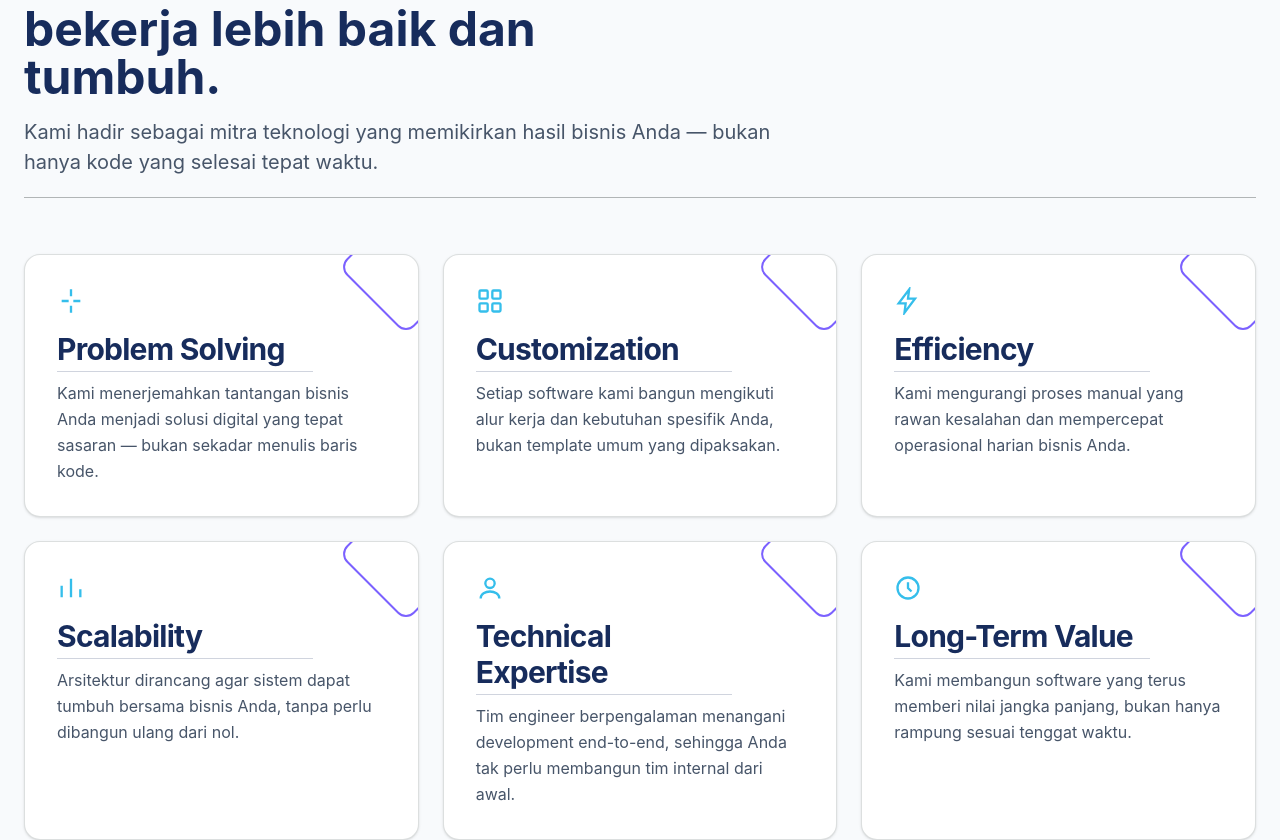
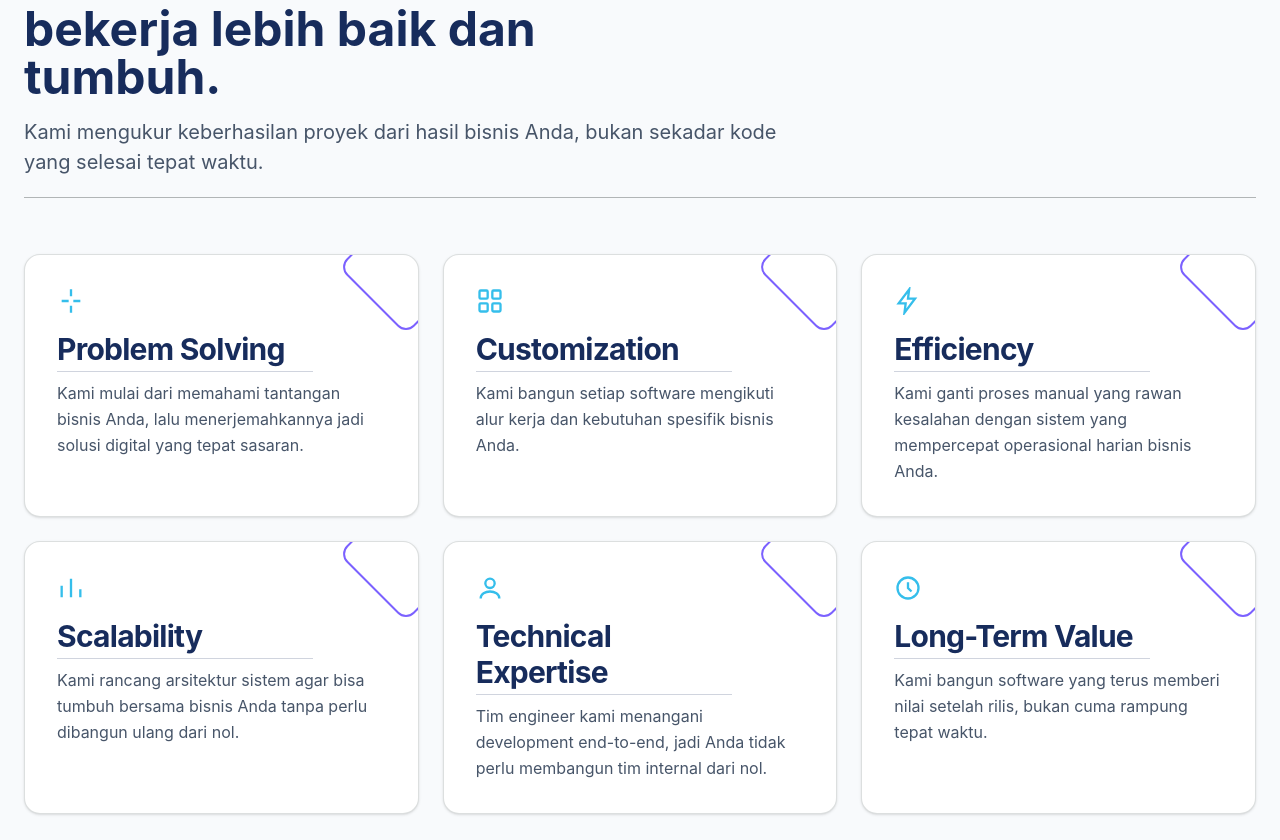
Before and after one commit to fractabase/company-profile, a React (Vite) app: page / in a window 1280 px wide. Shown: the part 2266-3106 px from the top of the page. Built offline with nearby package versions, Linux system fonts and the light colour scheme.

Commit message:
refactor(value-proposition): enhance ValueProposition descriptions for improved clarity and impact
Description:
Refined the ValueProposition descriptions to improve clarity, engagement, and overall impact, making the benefits and value offered easier for users to understand.

```diff
--- a/src/features/value-proposition/ValuePropositionSection.jsx
+++ b/src/features/value-proposition/ValuePropositionSection.jsx
@@ -6,36 +6,35 @@ const benefits = [
     icon: Icons.ProblemSolving,
     title: "Problem Solving",
     description:
-      "Kami menerjemahkan tantangan bisnis Anda menjadi solusi digital yang tepat sasaran — bukan sekadar menulis baris kode.",
+      "Kami mulai dari memahami tantangan bisnis Anda, lalu menerjemahkannya jadi solusi digital yang tepat sasaran.",
   },
   {
     icon: Icons.Customization,
     title: "Customization",
-    description:
-      "Setiap software kami bangun mengikuti alur kerja dan kebutuhan spesifik Anda, bukan template umum yang dipaksakan.",
+    description: "Kami bangun setiap software mengikuti alur kerja dan kebutuhan spesifik bisnis Anda.",
   },
   {
     icon: Icons.Efficiency,
     title: "Efficiency",
-    description: "Kami mengurangi proses manual yang rawan kesalahan dan mempercepat operasional harian bisnis Anda.",
+    description:
+      "Kami ganti proses manual yang rawan kesalahan dengan sistem yang mempercepat operasional harian bisnis Anda.",
   },
   {
     icon: Icons.Scalability,
     title: "Scalability",
     description:
-      "Arsitektur dirancang agar sistem dapat tumbuh bersama bisnis Anda, tanpa perlu dibangun ulang dari nol.",
+      "Kami rancang arsitektur sistem agar bisa tumbuh bersama bisnis Anda tanpa perlu dibangun ulang dari nol.",
   },
   {
     icon: Icons.TechnicalExpertise,
     title: "Technical Expertise",
     description:
-      "Tim engineer berpengalaman menangani development end-to-end, sehingga Anda tak perlu membangun tim internal dari awal.",
+      "Tim engineer kami menangani development end-to-end, jadi Anda tidak perlu membangun tim internal dari nol.",
   },
   {
     icon: Icons.LongTermValue,
     title: "Long-Term Value",
-    description:
-      "Kami membangun software yang terus memberi nilai jangka panjang, bukan hanya rampung sesuai tenggat waktu.",
+    description: "Kami bangun software yang terus memberi nilai setelah rilis, bukan cuma rampung tepat waktu.",
   },
 ];
 
@@ -53,8 +52,7 @@ export default function ValuePropositionSection() {
           </h2>
 
           <p className="mb-5 text-lg lg:text-xl text-secondary-color leading-normal max-w-3xl">
-            Kami hadir sebagai mitra teknologi yang memikirkan hasil bisnis Anda — bukan hanya kode yang selesai tepat
-            waktu.
+            Kami mengukur keberhasilan proyek dari hasil bisnis Anda, bukan sekadar kode yang selesai tepat waktu.
           </p>
         </header>
 
```
